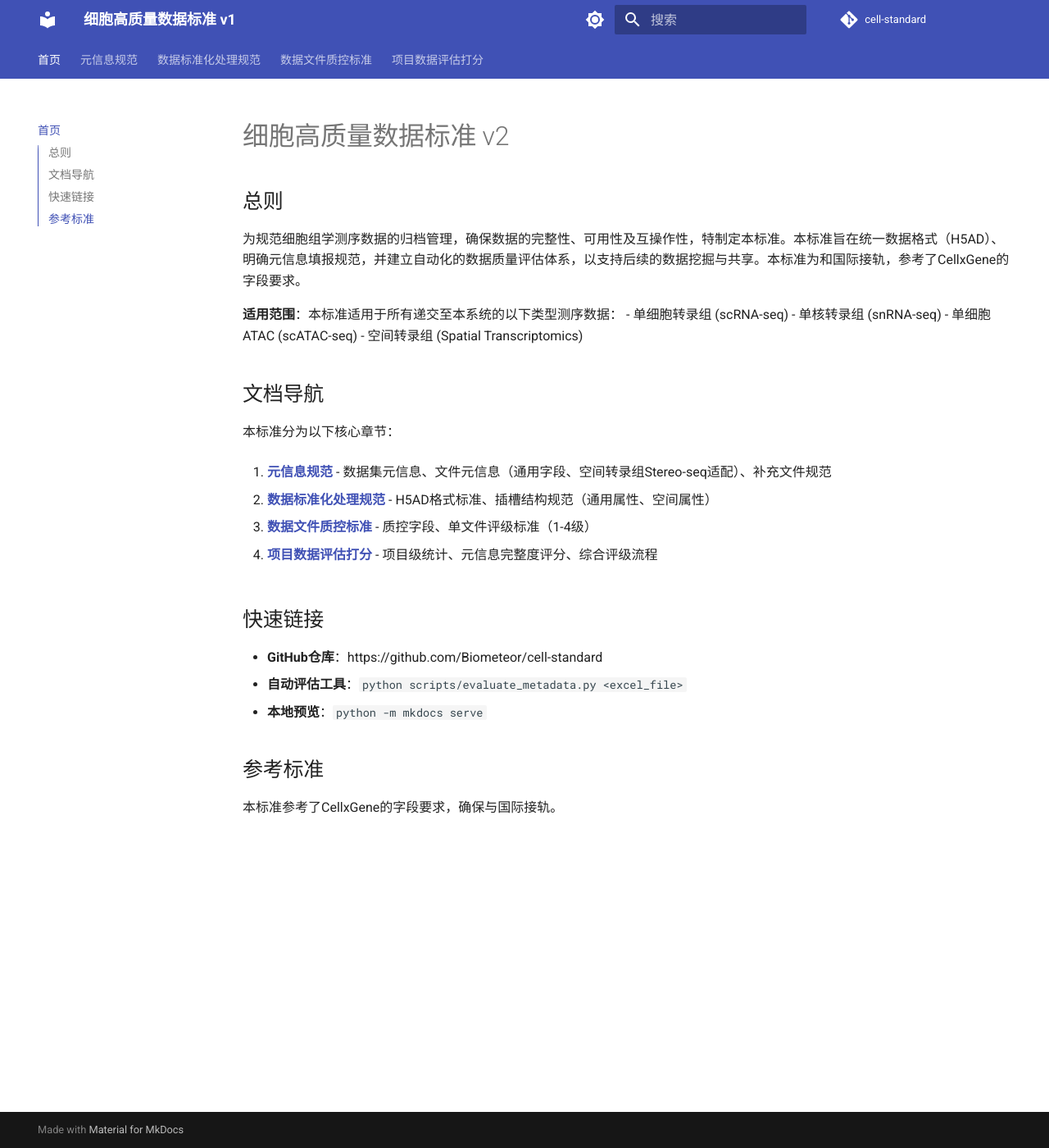
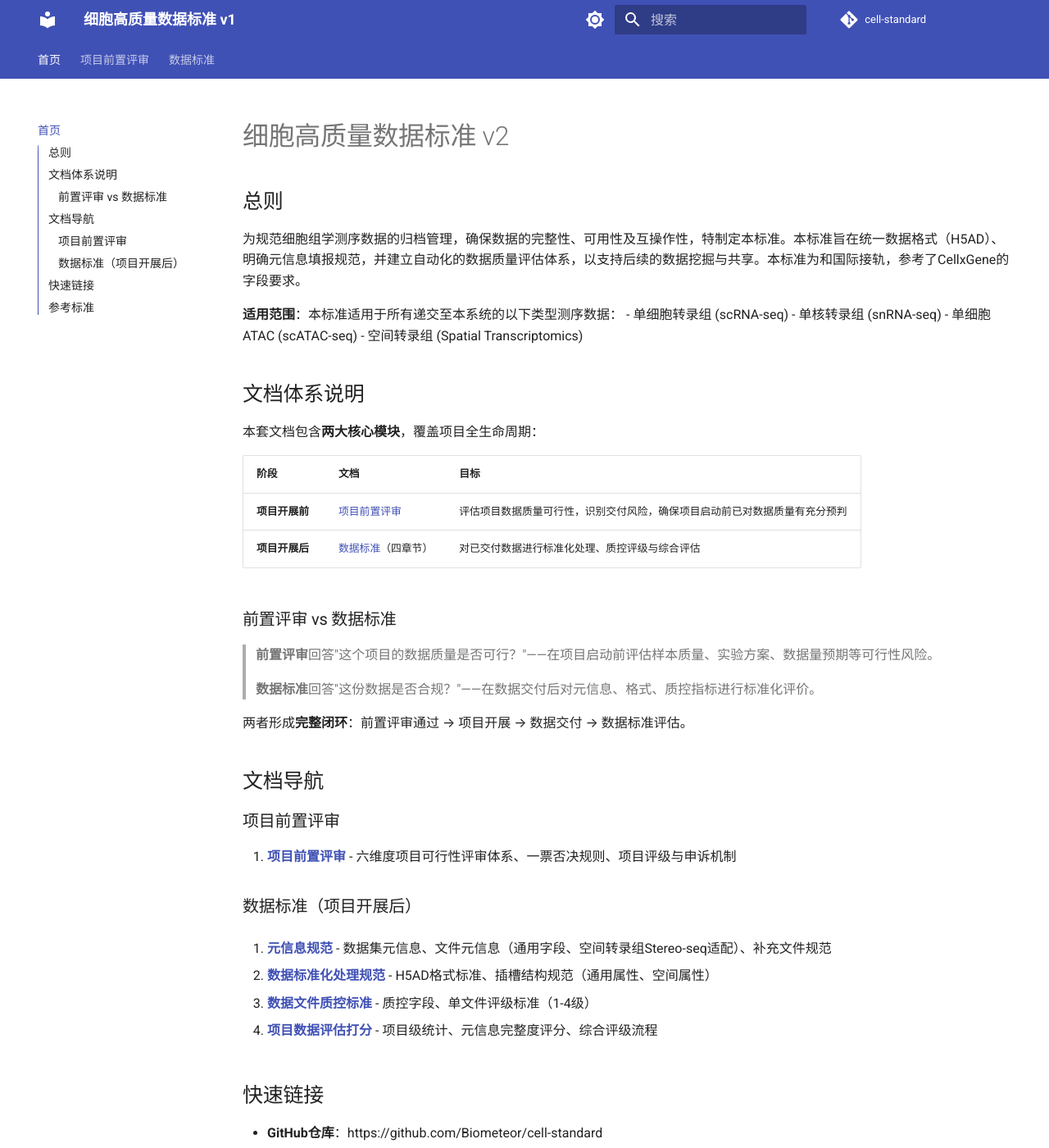
Before and after one commit to Biometeor/cell-standard, an MkDocs documentation site: the page built from docs/index.md, in a window 1280 px wide and 1400 px high. Shown: the whole window at 82% size. Built offline with MkDocs 1.6.1 and Material for MkDocs 9.7.7, drawn with Linux system fonts in a browser that asks for light colours; comment, search, counter and statistics services are not loaded; some of the changed lines change nothing that is shown.

Commit message:
Add prereview.md - 项目前置评审标准文档
- 新增 docs/prereview.md: 细胞组学测序项目前置评审标准
  (六维度评审体系、一票否决规则、评审流程、申诉机制、自检表)
- 更新 mkdocs.yml: 导航添加项目前置评审章节，将原有4页归入数据标准
- 更新 index.md: 首页说明前置评审与数据标准的关系（项目全生命周期闭环）

```diff
--- a/docs/index.md
+++ b/docs/index.md
@@ -10,9 +10,30 @@
 - 单细胞ATAC (scATAC-seq)
 - 空间转录组 (Spatial Transcriptomics)
 
+## 文档体系说明
+
+本套文档包含**两大核心模块**，覆盖项目全生命周期：
+
+| 阶段 | 文档 | 目标 |
+|------|------|------|
+| **项目开展前** | [项目前置评审](prereview.md) | 评估项目数据质量可行性，识别交付风险，确保项目启动前已对数据质量有充分预判 |
+| **项目开展后** | [数据标准](#文档导航)（四章节） | 对已交付数据进行标准化处理、质控评级与综合评估 |
+
+### 前置评审 vs 数据标准
+
+> **前置评审**回答"这个项目的数据质量是否可行？"——在项目启动前评估样本质量、实验方案、数据量预期等可行性风险。
+>
+> **数据标准**回答"这份数据是否合规？"——在数据交付后对元信息、格式、质控指标进行标准化评价。
+
+两者形成**完整闭环**：前置评审通过 → 项目开展 → 数据交付 → 数据标准评估。
+
 ## 文档导航
 
-本标准分为以下核心章节：
+### 项目前置评审
+
+0. **[项目前置评审](prereview.md)** - 六维度项目可行性评审体系、一票否决规则、项目评级与申诉机制
+
+### 数据标准（项目开展后）
 
 1. **[元信息规范](metadata.md)** - 数据集元信息、文件元信息（通用字段、空间转录组Stereo-seq适配）、补充文件规范
 
--- /dev/null
+++ b/docs/prereview.md
@@ -0,0 +1,380 @@
+|  |
+| --- |
+| **PRE-PROJECT EVALUATION FRAMEWORK**  **细胞组学测序项目前置评审标准** |
+
+细胞高质量数据标准 · 补充篇
+
+—— 项目开展前的数据质量可行性评估 ——
+
+适用于 scRNA-seq / snRNA-seq / scATAC-seq / Spatial Transcriptomics
+
+包含 10x Visium / Visium HD / Stereo-seq 空间平台
+
+|  |
+| --- |
+| v1.1 | 2026-05-08 | 与《细胞高质量数据标准v2》配套使用 |
+
+# **一、总则**
+
+## **1.1 目的**
+
+本文档作为《细胞高质量数据标准v2》的补充篇，定义了项目开展前的数据质量可行性评估框架。现有标准侧重于数据入库后的质量检验，而本文档解决的是“实验还没做，如何提前判断这个项目的设计能不能产出达标数据”的问题。
+
+前置评审的核心目标：在投入实验资源之前，从实验设计、技术平台、样本质量、测序策略、数据管理、合规性六个维度进行系统性评估，最大限度降低“实验做完才发现数据不可用”的风险。
+
+## **1.2 适用范围**
+
+本评审标准适用于所有计划递交至本系统的细胞组学测序项目，包括但不限于：
+
+• 单细胞转录组（scRNA-seq）、单核转录组（snRNA-seq）
+
+• 单细胞 ATAC（scATAC-seq）
+
+• 空间转录组（10x Visium / Visium HD / Stereo-seq）
+
+评审时机为项目立项阶段或实验启动前，建议与项目申请/审批流程结合执行。
+
+## **1.3 评审原则**
+
+• 预防为主：前置评审的核心价值在于“提前发现问题”，而非“事后补救”。
+
+• 分级管理：按照风险等级差异化评审深度，高风险项目强制评审，常规项目快速通过。
+
+• 可操作性：评审标准必须基于实际可采集的信息，避免过度依赖主观判断。
+
+• 持续迭代：评审结果应反馈至实验设计环节，形成“设计→评审→优化→再评审”的闭环。
+
+• 探索性项目定义：首次对某组织类型或疾病模型进行单细胞/空间组学测序、无明确先验假设的发现类研究，可认定为探索性项目。探索性项目在样本量要求上可适当放宽（单细胞每组≥ 2 个生物学重复，空间组每组≥ 1 个重复切片），但应在评审材料中说明探索性依据，并在实验方案中标注相应的统计效力限制。
+
+# **二、评审维度与评分体系**
+
+## **2.1 评审维度总览**
+
+前置评审从六个维度对项目进行系统性评估，每个维度独立评分后汇总为综合评审结果。各维度权重及详细评分规则如下表所示：
+
+| **评审维度** | **权重** | **一级指标数** | **核心关注点** |
+| --- | --- | --- | --- |
+| **① 实验设计合理性** | 25% | 6 | 样本量、重复设计、对照组、统计效力、技术平台选型、多组学整合规划 |
+| **② 技术平台适配性** | 20% | 6 | 平台选型与研究目标匹配度、分辨率、捕获敏感度、平台成熟度、数据格式兼容性 |
+| **③ 样本质量预评估** | 20% | 5 | 组织来源、保存条件、细胞活力预期、样本复杂度、异质性风险 |
+| **④ 测序策略评估** | 15% | 4 | 测序深度、读长策略、测序模式、成本效益比 |
+| **⑤ 数据管理规划** | 10% | 4 | 元信息填报准备、文件命名规范、数据存储规划、共享计划 |
+| **⑥ 合规性评估** | 10% | 3 | 伦理审批、知情同意、数据安全、生物样本合规 |
+
+## **2.2 实验设计合理性（权重 25%）**
+
+实验设计是决定数据质量的根本因素。即使实验操作完美，设计缺陷也无法通过后期分析弥补。本维度评估项目的统计学严谨性和技术可行性。
+
+| **评分项** | **评分规则** | **分值** | **说明** |
+| --- | --- | --- | --- |
+| **样本量充足性** | 单细胞：每组≥ 3 个生物学重复；空间组：每组≥ 2 个重复切片；发现类项目可适当放宽 | 0-5 | 含重复数量和样本总量两个子项 |
+| **对照/实验组设计** | 是否设置合理的对照组（如正常 vs 疾病、处理 vs 未处理）；对照是否匹配研究目标 | 0-5 | 无对照组且研究目标需要时扣分 |
+| **统计效力评估** | 是否进行了样本量估算（power analysis）；预期检测的最小效应量是否合理 | 0-5 | 未做 power analysis 但样本量充足可得 3 分 |
+| **技术平台选型合理性** | 所选平台是否与研究目标匹配（如全转录组选择全长 vs 3′/5′端） | 0-5 | 重点评估平台能力与需求的匹配度 |
+| **多组学整合规划** | 是否规划了多组学数据整合（如 RNA+ATAC、RNA+蛋白质组）；整合方案是否可行 | 0-3 | 无多组学规划且不需要时得满分 |
+| **实验流程成熟度** | 实验方案是否有文献/预实验支撑；是否为新型组织/新平台组合 | 0-2 | 新型组织+新平台组合风险最高 |
+
+▶ *本维度满分 25 分，得分≥ 20 为优秀，15-19 为合格，10-14 为需改进，<10 为不合格。*
+
+## **2.3 技术平台适配性（权重 20%）**
+
+▶ 本表覆盖当前主流平台参数。对于 MERFISH、Slide-seq V2、CosMx SMI 等新兴平台，评审时应参考平台官方推荐参数，并关注其数据格式与 H5AD 标准的兼容性。新兴平台的项目建议提供预实验数据或文献支撑。
+
+评估所选技术平台能否满足研究目标的技术需求，包括分辨率、捕获敏感度、通量等关键参数。不同平台的典型参数范围如下表所示，评审时应对照检查项目规划是否在合理范围内。
+
+| **平台参数** | **10x Chromium (sc/snRNA)** | **10x Visium** | **10x Visium HD** | **Stereo-seq** |
+| --- | --- | --- | --- | --- |
+| **分辨率** | 单细胞级别 | 55 μm (Visium) 2 μm (CytAssist) | 2 μm bin | 500 nm / 可调 |
+| **捕获区域** | N/A | 6.5 × 6.5 mm (4992 spots) | 6.5 × 6.5 mm | 13 × 13 cm 可定制 |
+| **推荐测序深度** | 20K-50K reads/cell | 50K-100K reads/spot | 100K-300K reads/bin | 500-1000M reads/chip |
+| **预期基因数/cell** | 1500-5000 | 2000-8000/spot | 500-3000/bin | 500-3000/bin |
+| **组织类型限制** | 新鲜/冻存组织 | FFPE/新鲜冻存 | FFPE/新鲜冻存 | 新鲜冻存 |
+| **多组学兼容** | RNA+ATAC+V(D)J | RNA only | RNA only | RNA+ATAC |
+
+### **评分规则**
+
+| **评分项** | **评分规则** | **分值** | **说明** |
+| --- | --- | --- | --- |
+| **平台与目标匹配度** | 所选平台的分辨率、捕获范围是否满足研究目标（如细胞级分析不应选低分辨率平台） | 0-5 | 核心评分项，不匹配直接影响数据可用性 |
+| **测序深度规划合理性** | 规划的测序深度是否在上表推荐范围内；是否有充足的深度余量应对测序损失 | 0-4 | 深度不足是数据质量下降的常见原因 |
+| **平台成熟度与稳定性** | 所选平台是否为业界主流平台；是否有充分的文献支撑和生态支持 | 0-3 | 新平台/早期版本风险较高 |
+| **数据格式兼容性** | 平台输出数据是否可转换为标准 H5AD 格式；是否支持下游分析工具链 | 0-2 | 特别关注非标准输出格式的平台 |
+| **实验室能力评估** | 承接实验的实验室是否有该平台的成熟操作经验；是否有质控体系 | 0-3 | 可通过历史项目数据证明 |
+| **内部历史数据参考** | 实验室是否有同平台、同组织类型的历史项目数据及 QC 结果；历史数据是否达到入库标准 | 0-3 | 有达标历史数据可显著提升评分；无历史数据但平台成熟可得 1 分 |
+
+▶ *本维度满分 20 分，得分≥ 16 为优秀，12-15 为合格，8-11 为需改进，<8 为不合格。*
+
+## **2.4 样本质量预评估（权重 20%）**
+
+样本质量是数据质量的物质基础。本维度基于项目规划阶段可采集的信息，对样本的潜在质量风险进行预判。对于新鲜组织和冻存组织，评估重点有所不同。
+
+| **评分项** | **评分规则** | **分值** | **说明** |
+| --- | --- | --- | --- |
+| **组织来源明确性** | 组织来源、种属、品系是否明确；是否有明确的解剖学诊断；是否为罕见组织类型 | 0-5 | 罕见组织类型需额外评估可行性 |
+| **样本保存条件** | 新鲜组织：从取材到处理的时间是否在允许范围内；冻存组织：冻存流程是否符合标准（液氮速率、保存温度、复冻方式） | 0-5 | 保存条件不当是数据质量下降的首要原因 |
+| **细胞活力预期** | 是否有预实验数据支撑细胞活力预期；对于难解离组织（如纤维化组织）是否有备选方案 | 0-5 | 无预实验数据但组织类型常见可得 3 分 |
+| **样本复杂度评估** | 组织复杂度（如含量的脂肪、胶原蛋白、钙化组织）是否会影响解离效率；是否有应对方案 | 0-3 | 特别关注空间组学的组织透化效果 |
+| **异质性风险评估** | 样本间的异质性来源（批次效应、操作者差异、设备差异）是否已识别并有控制方案 | 0-2 | 异质性是批次效应的主要来源 |
+
+▶ *本维度满分 20 分，得分≥ 16 为优秀，12-15 为合格，8-11 为需改进，<8 为不合格。*
+
+## **2.5 测序策略评估（权重 15%）**
+
+测序策略直接影响数据的深度、准确性和可用性。本维度评估测序方案的合理性和充裕度。
+
+| **评分项** | **评分规则** | **分值** | **说明** |
+| --- | --- | --- | --- |
+| **测序深度充足性** | 规划测序深度是否达到推荐值的 1.2 倍以上（考虑测序损失）；是否有深度优化方案 | 0-5 | 深度不足是数据质量下降的常见原因 |
+| **读长策略合理性** | 读长选择是否匹配平台和研究目标（如 PE150 为 10x 推荐，SE50 为 Visium 推荐） | 0-4 | 读长不当会影响比对效率 |
+| **测序模式规划** | 是否规划了合理的测序模式（如是否需要双端测序、是否需要 Index sequencing） | 0-3 | 多样本混浠测序时特别重要 |
+| **成本效益比** | 测序预算是否合理；是否有测序深度与成本的权衡分析 | 0-3 | 避免过度测序或测序不足 |
+
+▶ *本维度满分 15 分，得分≥ 12 为优秀，9-11 为合格，6-8 为需改进，<6 为不合格。*
+
+## **2.6 数据管理规划（权重 10%）**
+
+数据管理规划的充分性直接影响数据入库时的元信息完整度和数据可用性。本维度评估项目是否已建立完善的数据管理方案。
+
+| **评分项** | **评分规则** | **分值** | **说明** |
+| --- | --- | --- | --- |
+| **元信息采集方案** | 是否已准备《细胞高质量数据标准v2》要求的元信息采集表；是否已对应填报字段建立了采集流程 | 0-5 | 元信息缺失是数据入库失败的主要原因 |
+| **文件命名规范** | 是否已制定统一的文件命名规则（如 {sample\_id}.h5ad）；是否已建立样本 ID 编码体系 | 0-2 | 命名混乱会导致数据关联失败 |
+| **数据存储规划** | 是否已规划原始数据的存储方案（存储介质、备份策略、保留周期） | 0-2 | 原始数据丢失不可恢复 |
+| **数据共享计划** | 是否已规划数据共享方案（如 GEO/SRA 递交、内部共享平台）；是否符合 FAIR 原则 | 0-1 | 推荐但非强制 |
+
+▶ 本维度满分 10 分，得分≥ 8 为优秀，6-7 为合格，4-5 为需改进，<4 为不合格。
+
+## **2.7 合规性评估（权重 10%）**
+
+合规性是数据合法使用和共享的前提。本维度评估项目是否已获得必要的伦理审批和数据使用授权。
+
+| **评分项** | **评分规则** | **分值** | **说明** |
+| --- | --- | --- | --- |
+| **伦理审批** | 是否已获得 IRB/伦理委员会审批；审批范围是否覆盖本项目的所有实验内容 | 0-5 | 一票否决项：未获批且需要审批的项目直接不合格 |
+| **知情同意** | 是否已获得受试者知情同意；同意范围是否包含数据共享条款 | 0-3 | 数据共享需特别关注同意范围 |
+| **数据安全规划** | 是否已制定数据安全方案（加密存储、访问控制、脱敏方案） | 0-2 | 涉及人类遗传资料时必须有脱敏方案 |
+
+▶ *本维度满分 10 分，得分≥ 8 为优秀，6-7 为合格，3-5 为需改进，<3 为不合格。但伦理审批为一票否决项。*
+
+# **三、综合评审结果与决策**
+
+## **3.1 综合得分计算**
+
+综合得分 = Σ（各维度得分 × 权重），满分 100 分。各维度得分按百分制折算后加权求和。例如：实验设计得分 20/25，折算为 80%，加权后贡献 25% × 80% = 20 分。
+
+## **3.2 评审等级划分**
+
+| **等级** | **综合得分** | **定义** | **建议操作** |
+| --- | --- | --- | --- |
+| **A 级** | ≥ 85 分 | 优秀——项目设计全面合理，预期可产出高质量数据 | 直接启动实验，按计划执行。建议在实验过程中按《细胞高质量数据标准v2》进行过程质控。 |
+| **B 级** | 70-84 分 | 合格——项目设计基本合理，存在少量可改进项 | 建议对标评分较低的维度进行优化后启动。如无法优化，需在实验方案中明确记录风险点及应对措施。 |
+| **C 级** | 50-69 分 | 需改进——项目设计存在明显短板，数据质量风险较高 | 必须进行重大修改后重新评审。重点关注得分最低的维度，制定改进方案并重新提交评审。 |
+| **D 级** | < 50 分 | 不合格——项目设计存在严重缺陷，预期无法产出可用数据 | 建议暂停项目，重新设计实验方案。特别关注实验设计和技术平台两个核心维度。 |
+
+## **3.3 一票否决规则**
+
+以下情形触发一票否决，无论综合得分如何，直接判定为 D 级（不合格）：
+
+• 未获得伦理审批且项目需要伦理审批（人体样本、临床样本）
+
+• 技术平台与研究目标严重不匹配（如用低分辨率平台做细胞亚群分析）
+
+• 无任何生物学重复设计（除非为单样本探索性项目）
+
+• 样本保存条件严重不符合标准且无改进方案
+
+# **四、评审流程**
+
+## **4.1 评审时机**
+
+前置评审应在以下时间节点执行：
+
+• 项目立项阶段：作为项目审批的必要环节
+
+• 实验启动前：确保实验方案经过评审后才投入资源
+
+• 实验方案重大变更时：任何影响核心设计的变更均需重新评审
+
+## **4.2 评审流程图**
+
+评审流程分为以下四个阶段：
+
+| **阶段** | **步骤** | **责任方** | **产出物** | **备注** |
+| --- | --- | --- | --- | --- |
+| **1** | **项目申请** | 项目负责人 | 项目申请表 + 实验方案 | 填写前置评审所有必填字段，提交支撑材料 |
+| **2** | **初审** | 数据管理团队 | 初审评分表 + 意见反馈 | 对各维度进行独立评分，标注风险点 |
+| **3** | **修改与复审** | 项目负责人 + 评审团队 | 修改方案 + 复审结果 | C/D 级项目必须修改后重新提交 |
+| **4** | **终审与决策** | 评审委员会 | 终审报告 + 决策意见 | A/B 级项目可直接通过；涉及重大资源投入的项目需委员会审批 |
+
+## **4.3 评审材料清单**
+
+项目负责人在提交前置评审时，应准备以下材料：
+
+## **4.4 评审有效期与变更管理**
+
+前置评审结果的有效期为自评审通过之日起 6 个月。超过有效期未启动实验的项目，需重新提交评审或由评审团队确认原评审结果仍然适用。
+
+以下情形视为“重大变更”，必须重新提交前置评审：
+
+• 技术平台更换（如从 10x Chromium 切换至 Stereo-seq）
+
+• 样本量变化超过原方案的 30%
+
+• 新增或取消实验组/对照组
+
+• 新增多组学整合维度（如原仅 RNA，新增 ATAC）
+
+• 测序深度调整超过推荐值的 20%
+
+• 核心研究目标发生实质性改变
+
+非重大变更（如样本 ID 调整、测序读长微调、文件命名规则变更等）由项目负责人书面记录并通知数据管理团队备案即可，无需重新评审。
+
+## **4.5 加急评审通道**
+
+对于时间紧迫的项目，可申请加急评审。加急评审适用于以下情形：
+
+• 临床紧急样本，需在限定时间窗口内完成测序
+
+• 项目截止日期临近，常规评审流程无法满足时间要求
+
+• 其他经评审负责人认可的紧急情形
+
+加急评审规则如下：
+
+• 加急评审应在 3 个工作日内完成全部评审流程
+
+• 低风险项目（预估 A 级）可简化为“初审 + 终审”两阶段，跳过复审环节
+
+• 加急评审的评审记录需标注“加急”标识，并在常规评审周期内补充完整评审意见
+
+• 加急评审不降低评审标准，仅压缩流程时间
+
+## **4.6 评审委员会组成**
+
+评审委员会负责终审与决策，由以下人员组成：
+
+• 数据管理负责人（委员会主席）：负责评审流程的组织和最终决策
+
+• 技术平台负责人（1 名）：评估技术平台适配性和测序策略
+
+• 领域专家（1-2 名）：根据项目涉及的组织类型/疾病领域指定，评估实验设计的科学合理性
+
+• 合规审查员（1 名）：负责伦理审批和数据安全合规性审查
+
+评审委员会成员应具备以下资质：
+
+• 熟悉细胞组学测序技术及数据分析流程
+
+• 了解《细胞高质量数据标准v2》的入库要求
+
+• 无利益冲突（与项目申请方无直接合作关系）
+
+▶ 涉及重大资源投入（如预算超过设定阈值）的项目，终审需经评审委员会全体成员一致同意方可通过。
+
+## **4.7 争议处理与申诉机制**
+
+项目负责人对评审结果有异议时，可按以下流程提出申诉：
+
+• 申诉时限：收到评审结果后 5 个工作日内
+
+• 申诉材料：书面申诉函（说明异议理由及补充支撑材料）
+
+• 受理方：评审委员会主席
+
+• 复议流程：评审委员会主席指定不少于 2 名未参与原评审的成员进行独立复议
+
+• 复议决定：复议结果为最终决定，应在 5 个工作日内反馈给项目负责人
+
+申诉期间，原评审结果暂不执行。复议维持原结果的，项目按原评审等级执行；复议变更结果的，按新等级执行。
+
+## **4.8 评审记录归档与追溯**
+
+评审过程文件应完整归档，作为项目元信息的一部分长期保存。归档内容包括：
+
+• 项目申请表及全部支撑材料
+
+• 各阶段评审评分表及评审意见
+
+• 修改记录及复审结果（如适用）
+
+• 终审报告及决策意见
+
+• 申诉及复议记录（如适用）
+
+归档要求：评审记录应与项目数据关联存储，保留期限不少于数据保留周期。评审记录应支持按项目 ID、评审时间、评审等级等维度检索，以便后续质量追溯和评审标准优化。
+
+| **材料类别** | **具体内容** | **必要性** | **备注** |
+| --- | --- | --- | --- |
+| **项目概述** | 研究目标、科学问题、预期成果 | 必填 |  |
+| **实验方案** | 完整的实验设计（含样本量、重复设计、对照组、时间线） | 必填 |  |
+| **技术平台说明** | 平台型号、版本、试剂/试剂盒版本及供应商信息、实验室资质 | 必填 |  |
+| **样本信息表** | 按《细胞高质量数据标准v2》元信息规范填写 | 必填 | 可预填，标注“计划值” |
+| **测序方案** | 测序平台、测序模式、读长、预期深度、预算 | 必填 |  |
+| **伦理审批文件** | IRB 审批意见、知情同意书 | 条件必填 | 人体/临床样本必填，动物实验按规定 |
+| **预实验数据** | 如有预实验结果，提供 QC 报告 | 推荐 | 可显著提升评分 |
+| **文献支撑** | 类似实验设计的参考文献 | 推荐 | 新型组织/新平台组合时强烈推荐 |
+| **Power Analysis 报告** | 样本量估算报告 | 推荐 | 可显著提升统计效力评分 |
+
+# **五、评审结果与入库标准的衔接**
+
+## **5.1 前后衔接逻辑**
+
+前置评审与《细胞高质量数据标准v2》的入库评估形成完整的质量管控闭环：
+
+| **阶段** | **评估工具** | **评估对象** | **核心目标** |
+| --- | --- | --- | --- |
+| **项目前** | **本文档（前置评审标准）** | 实验设计方案 | 预防设计缺陷，降低数据质量风险 |
+| **实验中** | **过程质控（QC checkpoint）** | 中间产出物 | 及时发现偏差，避免资源浪费 |
+| **数据入库** | **《细胞高质量数据标准v2》** | 最终数据文件 | 确保入库数据质量达标 |
+
+## **5.2 前置评审等级与入库评级的对应关系**
+
+前置评审等级与入库评级之间存在预期对应关系。如果前置评审为 A 级但入库评级显著偏低，应回溯分析原因（实验执行偏差、批次效应等）。
+
+| **前置评审等级** | **预期入库评级** | **偏差预警** | **建议回溯方向** |
+| --- | --- | --- | --- |
+| **A 级（≥ 85）** | 1级（优质）或 2级（合格） | 如入库评级 ≤ 3级，触发预警 | 检查实验执行过程、批次效应、样本保存 |
+| **B 级（70-84）** | 2级（合格）或 3级（让步） | 如入库评级 = 4级，触发预警 | 检查评审时识别的风险点是否实际发生 |
+| **C 级（50-69）** | 3级（让步）或 4级（不合格） | 预期内 | 建议强化过程质控，提前准备补救方案 |
+| **D 级（< 50）** | 应重新设计，不应入库 | 不适用 | 重新设计实验方案后重新评审 |
+
+# **六、附录**
+
+## **附录 A：前置评审快速自检表**
+
+以下为项目负责人自检用的简化版检查清单。建议在正式提交评审前先完成自检，确保基本条件满足。
+
+| **序号** | **检查项** | **是否满足** | **备注** |
+| --- | --- | --- | --- |
+| 1 | 研究目标明确，可转化为具体的实验设计 | □ 是 □ 否 |  |
+| 2 | 样本量≥ 3 个生物学重复（单细胞）或 ≥ 2 个重复（空间组） | □ 是 □ 否 | 探索性项目可放宽 |
+| 3 | 已设置合理的对照组/实验组 | □ 是 □ 否 □ 不适用 |  |
+| 4 | 所选平台的分辨率和捕获能力满足研究目标 | □ 是 □ 否 |  |
+| 5 | 测序深度达到推荐值的 1.2 倍以上 | □ 是 □ 否 |  |
+| 6 | 样本保存条件符合标准（新鲜/冻存流程） | □ 是 □ 否 |  |
+| 7 | 已获得伦理审批（如适用） | □ 是 □ 否 □ 不适用 | 人体/临床样本必须 |
+| 8 | 已准备元信息采集表（按 v2 标准） | □ 是 □ 否 |  |
+| 9 | 已建立统一的文件命名规则和样本 ID 编码体系 | □ 是 □ 否 |  |
+| 10 | 实验室具有该平台的成熟操作经验和质控体系 | □ 是 □ 否 |  |
+
+▶ *自检表中所有“否”项均应在提交评审时提供书面说明。*
+
+## **附录 B：常见风险点与应对策略**
+
+| **风险类别** | **典型表现** | **影响维度** | **建议应对策略** |
+| --- | --- | --- | --- |
+| **样本量不足** | 生物学重复 < 3，无法支撑统计推断 | 实验设计 | 进行 power analysis，补充样本或调整研究目标 |
+| **平台选型失当** | 使用低分辨率平台做细胞级分析 | 技术平台 | 重新评估平台选型，考虑多平台互补 |
+| **组织解离困难** | 纤维化/钙化组织解离效率低 | 样本质量 | 制定备选方案（如 snRNA-seq 替代 scRNA-seq） |
+| **测序深度不足** | 测序深度低于推荐值，基因检测灵敏度下降 | 测序策略 | 调整测序预算，或减少样本数量换取深度 |
+| **元信息缺失** | 实验完成后无法填写必填字段 | 数据管理 | 实验前建立采集流程，实验中实时记录 |
+| **批次效应** | 不同批次间数据质量差异显著 | 样本质量 | 引入技术复制/内参，随机化样本处理顺序 |
+| **空间组织透化不当** | Visium 组织透化时间不当导致基因捕获下降 | 技术平台 | 按组织类型优化透化时间，必要时做预实验 |
+
+## **附录 C：版本记录**
+
+| **版本** | **日期** | **修订内容** | **作者** |
+| --- | --- | --- | --- |
+| v1.0 | 2026-05-07 | 初版发布，建立六维度前置评审框架 |  |
+| v1.1 | 2026-05-08 | 修正数据管理维度评分一致性；补充评审有效期、加急通道、委员会组成、申诉机制、归档要求；新增探索性项目定义、历史数据参考评分项、新兴平台说明 |  |
--- a/mkdocs.yml
+++ b/mkdocs.yml
@@ -31,7 +31,9 @@
 
 nav:
   - 首页: index.md
-  - 元信息规范: metadata.md
-  - 数据标准化处理规范: standardization.md
-  - 数据文件质控标准: qc_standard.md
-  - 项目数据评估打分: project_evaluation.md
+  - 项目前置评审: prereview.md
+  - 数据标准:
+    - 元信息规范: metadata.md
+    - 数据标准化处理规范: standardization.md
+    - 数据文件质控标准: qc_standard.md
+    - 项目数据评估打分: project_evaluation.md
```
